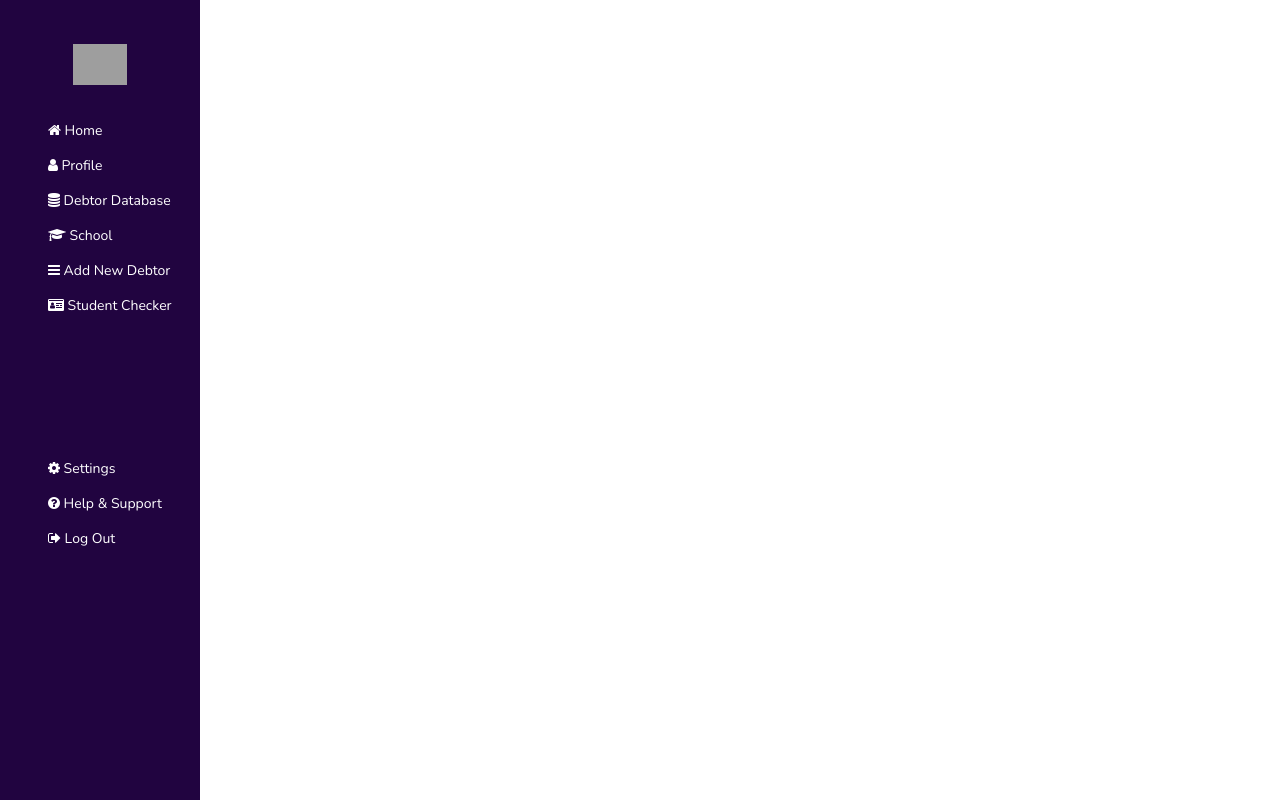
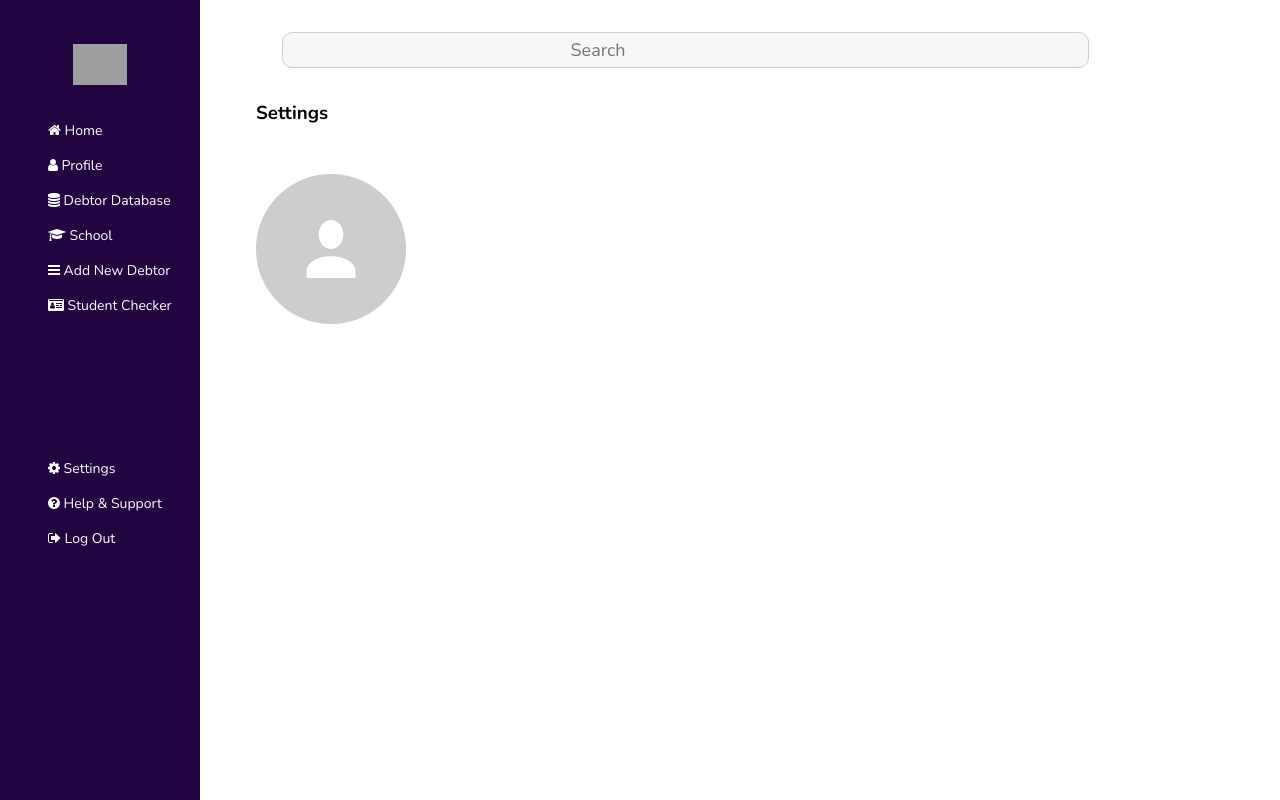
Before and after one commit to zuri-training/TeamLorispp58, a Django app: template debtfinder/templates/Settings/settings.html in a window 1280 px wide. Run offline with Django 4.2, Linux system fonts and the light colour scheme; the template is opened without the code that fills it, so the values that code supplies are empty; grey boxes are pictures that could not be loaded.

Commit message:
zuri project task

```diff
--- a/debtfinder/templates/Settings/settings.css
+++ b/debtfinder/templates/Settings/settings.css
@@ -69,31 +69,29 @@ input[type=text] {
 }
 
 .search-container{
-
+    background-position: 5px 5px;
+    margin-left: 90px;
     padding: 2rem;
     text-align: center;
+}
+
+.image{
+    margin-left: 16rem;
+    margin-top: 3rem;
 }
 
 
 
 
-.search-container button:hover {
-    /* background: #ccc; */
+input[type=text] {
+    border: 1px solid #ccc;
 }
 
+.settings{
 
-.search-container {
-      /* float: none; */
+  margin-left: 16rem ;
 }
 
-input[type=text],  .search-container button {
-      /* float: none;
-      display: block;
-      text-align: left;
-      width: 100%;
-      margin: 0;
-      padding: 14px; */
+input[type=text] {
+    border: 1px solid #ccc;
 }
-input[type=text] {
-      border: 1px solid #ccc;
-}
--- a/debtfinder/templates/Settings/settings.html
+++ b/debtfinder/templates/Settings/settings.html
@@ -4,7 +4,7 @@
         <meta charset="UTF-8">
         <meta http-equiv="X-UA-Compatible" content="IE=edge">
         <meta name="viewport" content="width=device-width, initial-scale=1.0">
-        <title>Database</title>
+        <title>Settings</title>
         <link rel="stylesheet" href="https://cdnjs.cloudflare.com/ajax/libs/font-awesome/4.7.0/css/font-awesome.min.css">
         <link rel="stylesheet" href="settings.css">
         <link rel="preconnect" href="https://fonts.googleapis.com">
@@ -72,3 +72,40 @@
                 </a>
             </div>
         </div>
+
+
+
+        <div class="main">
+            <div class="search-container">
+
+
+                <form action="/action_page.php">
+
+
+                        <input type="text" placeholder="Search" name="search">
+
+
+
+
+
+                </form>
+            </div>
+
+            <div class="settings">
+                <h3>Settings</h3>
+
+
+
+            </div>
+
+            <div class="image">
+                <img src="img/Group 54.png">
+           </div>
+
+     </div>
+
+
+
+
+    </body>
+</html>
```
Also changed, not shown: debtfinder/templates/Settings/img/Group 54.png (added).
